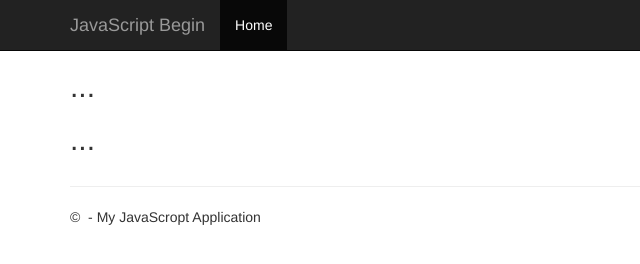
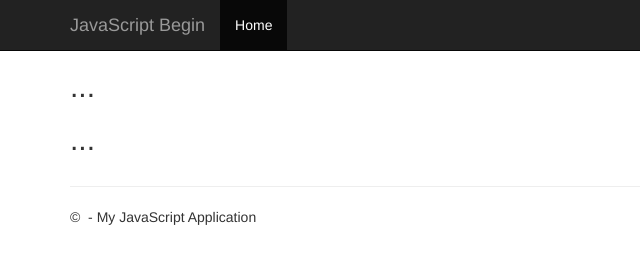
Before and after one commit to MackMendes/JavascriptBegin.LGroup, a plain HTML site: page Home/index.html in a window 1280 px wide. Shown: the full height of the page, 0-640 px from the left. Drawn offline with Linux system fonts and the light colour scheme.

Commit message:
Correção do nome...

```diff
--- a/Home/index.html
+++ b/Home/index.html
@@ -73,7 +73,7 @@
 
         <hr />
         <footer>
-            <p>&copy; <label id="lbltimeNow"></label> - My JavaScropt Application</p>
+            <p>&copy; <label id="lbltimeNow"></label> - My JavaScript Application</p>
         </footer>
     </div>
 </body>
```
